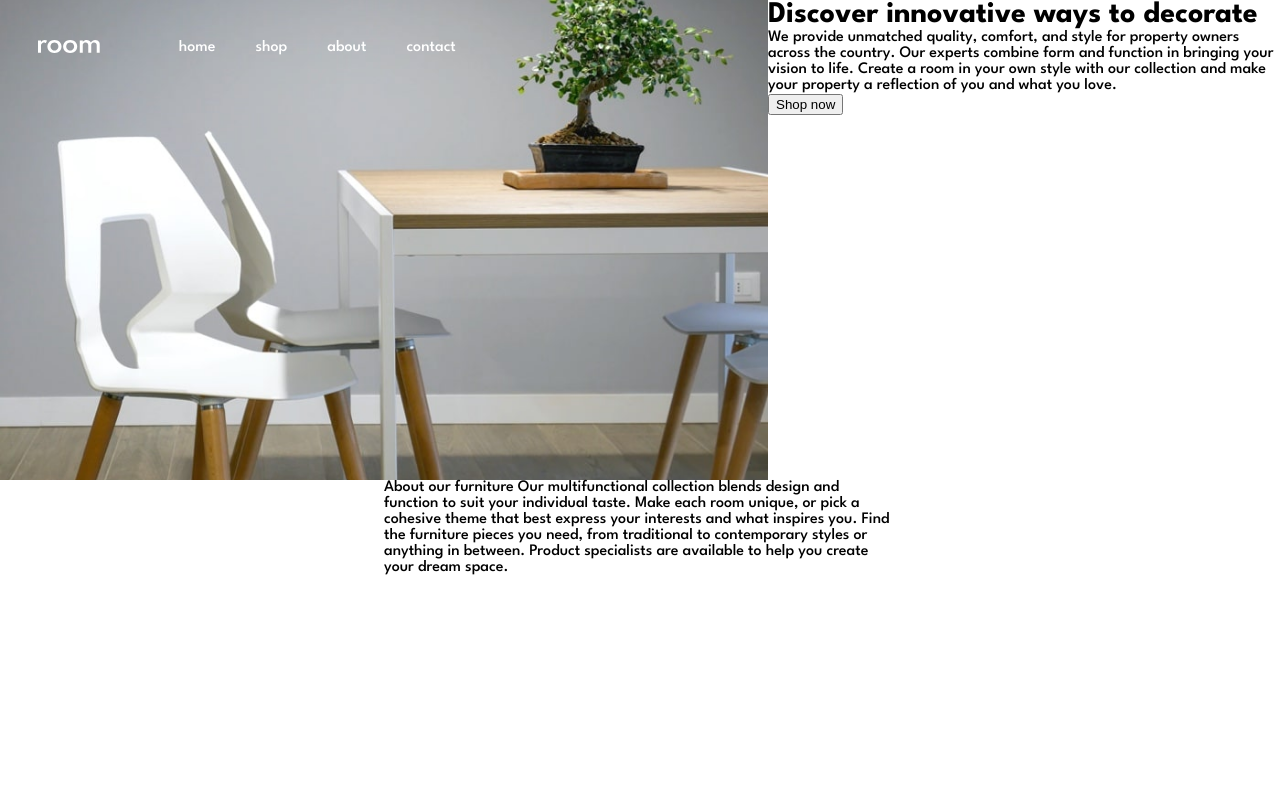
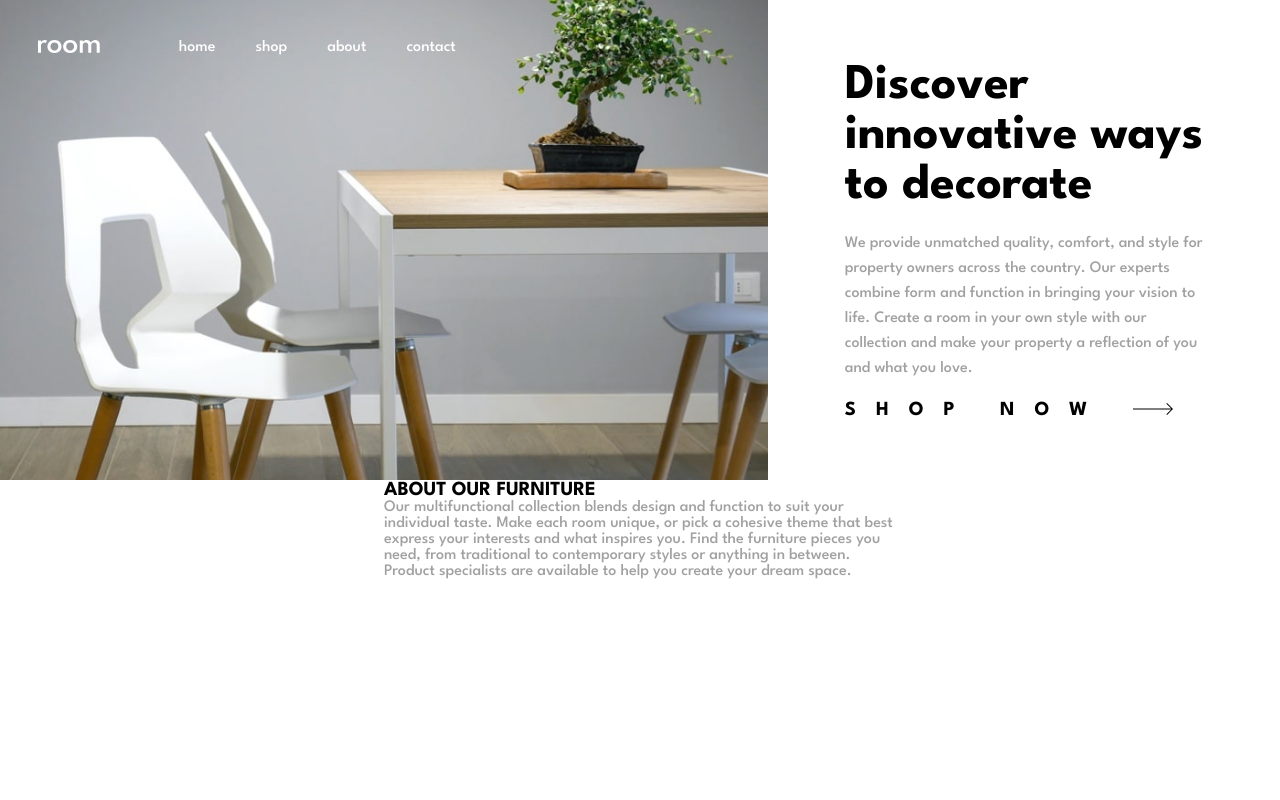
Before and after one commit to antoebtfr/fM_room-homepage, a plain HTML site: page index.html in a window 1280 px wide. Drawn offline with nearby package versions, Linux system fonts and the light colour scheme.

Commit message:
structure

```diff
--- a/index.html
+++ b/index.html
@@ -56,7 +56,14 @@
         own style with our collection and make your property a reflection of you and what you love.
       </p>
 
-      <button>Shop now</button>
+      <button class="shop-now-button">
+        Shop now
+        <svg width="40" height="12" xmlns="http://www.w3.org/2000/svg">
+          <path
+            d="M34.05 0l5.481 5.527h.008v.008L40 6l-.461.465v.063l-.062-.001L34.049 12l-.662-.668 4.765-4.805H0v-1h38.206l-4.82-4.86L34.05 0z"
+            fill="#000" fill-rule="nonzero" />
+        </svg>
+      </button>
     </div>
 
     <div class="slide" id="slide-2">
@@ -66,7 +73,14 @@
         Locally, we’re in most major cities throughout the country. Find the branch nearest you using our
         store locator. Any questions? Don't hesitate to contact us today.</p>
 
-      <button>Shop now</button>
+      <button class="shop-now-button">
+        Shop now
+        <svg width="40" height="12" xmlns="http://www.w3.org/2000/svg">
+          <path
+            d="M34.05 0l5.481 5.527h.008v.008L40 6l-.461.465v.063l-.062-.001L34.049 12l-.662-.668 4.765-4.805H0v-1h38.206l-4.82-4.86L34.05 0z"
+            fill="#000" fill-rule="nonzero" />
+        </svg>
+      </button>
     </div>
     <div class="slide" id="slide-3">
       <h2>Manufactured with the best materials</h2>
@@ -75,16 +89,26 @@
         to ensure that every product is made as perfect and as consistent as possible. With three decades of
         experience in this industry, we understand what customers want for their home and office.</p>
 
-      <button> Shop now</button>
+      <button class="shop-now-button">
+        Shop now
+        <svg width="40" height="12" xmlns="http://www.w3.org/2000/svg">
+          <path
+            d="M34.05 0l5.481 5.527h.008v.008L40 6l-.461.465v.063l-.062-.001L34.049 12l-.662-.668 4.765-4.805H0v-1h38.206l-4.82-4.86L34.05 0z"
+            fill="#000" fill-rule="nonzero" />
+        </svg>
+      </button>
     </div>
   </section>
   <section id="bottom-left-section"></section>
-  <section id="bottom-middle-section">About our furniture
+  <section id="bottom-middle-section">
 
-    Our multifunctional collection blends design and function to suit your individual taste.
-    Make each room unique, or pick a cohesive theme that best express your interests and what
-    inspires you. Find the furniture pieces you need, from traditional to contemporary styles
-    or anything in between. Product specialists are available to help you create your dream space.</section>
+    <h2>About our furniture</h2>
+
+    <p>Our multifunctional collection blends design and function to suit your individual taste.
+      Make each room unique, or pick a cohesive theme that best express your interests and what
+      inspires you. Find the furniture pieces you need, from traditional to contemporary styles
+      or anything in between. Product specialists are available to help you create your dream space.</p>
+  </section>
   <section id="bottom-right-section"></section>
 
 
@@ -98,10 +122,8 @@
   </div> -->
 </body>
 
-<script
-  src="https://code.jquery.com/jquery-3.6.1.slim.min.js"
-  integrity="sha256-w8CvhFs7iHNVUtnSP0YKEg00p9Ih13rlL9zGqvLdePA="
-  crossorigin="anonymous"></script>
+<script src="https://code.jquery.com/jquery-3.6.1.slim.min.js"
+  integrity="sha256-w8CvhFs7iHNVUtnSP0YKEg00p9Ih13rlL9zGqvLdePA=" crossorigin="anonymous"></script>
 <script src="script/app.js"></script>
 
 </html>
--- a/style/homepage.css
+++ b/style/homepage.css
@@ -20,6 +20,10 @@ body{
 #top-right-section{
     width: 40vw;
     height: 60vh;
+    display: flex;
+    flex-flow: row wrap;
+    align-items: center;
+    justify-content: center;
 }
 
 #bottom-left-section{
@@ -59,7 +63,39 @@ nav ul li {
     cursor: pointer;
 }
 
-h1, h2{
-    font-size: 30px;
+.slide{
+    width: 70%;
+}
+
+.slide h1, .slide h2 {
+    font-size: 50px;
+    font-weight: 700;
+    margin-bottom: 20px;
+}
+
+.slide p{
+    line-height: 25px;
+}
+
+section h2{
+    font-size: 20px;
+    text-transform: uppercase;
     font-weight: 700;
 }
+
+section p {
+    color: hsl(0, 0%, 63%);
+}
+
+.slide .shop-now-button{
+    background-color: transparent;
+    border: none;
+    color: black;
+    text-transform: uppercase;
+    font-family: 'League Spartan', sans-serif;
+    font-size: 20px;
+    padding: 0;
+    margin-top:20px;
+    letter-spacing: 20px;
+    font-weight: 700;
+}
```
